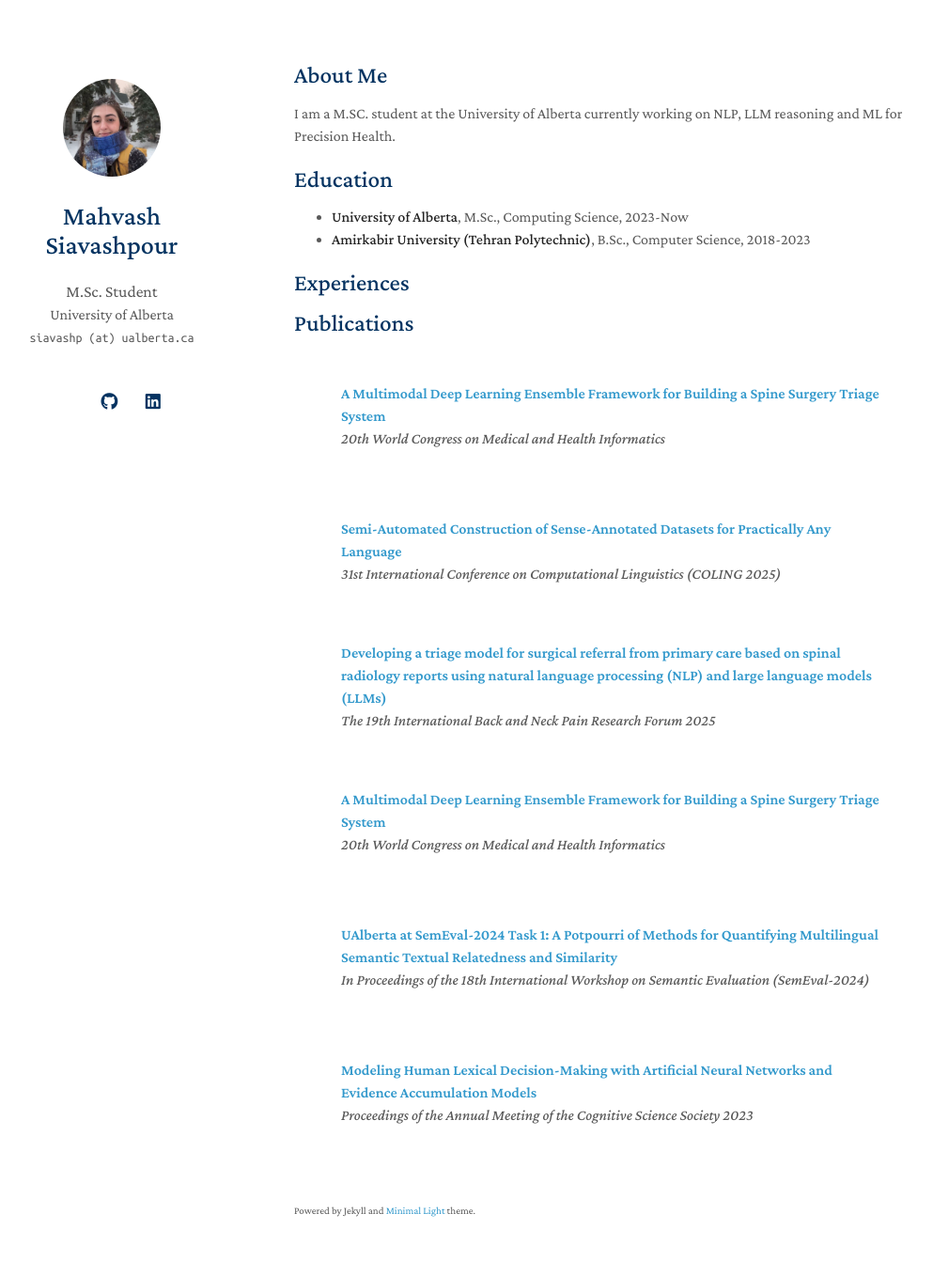
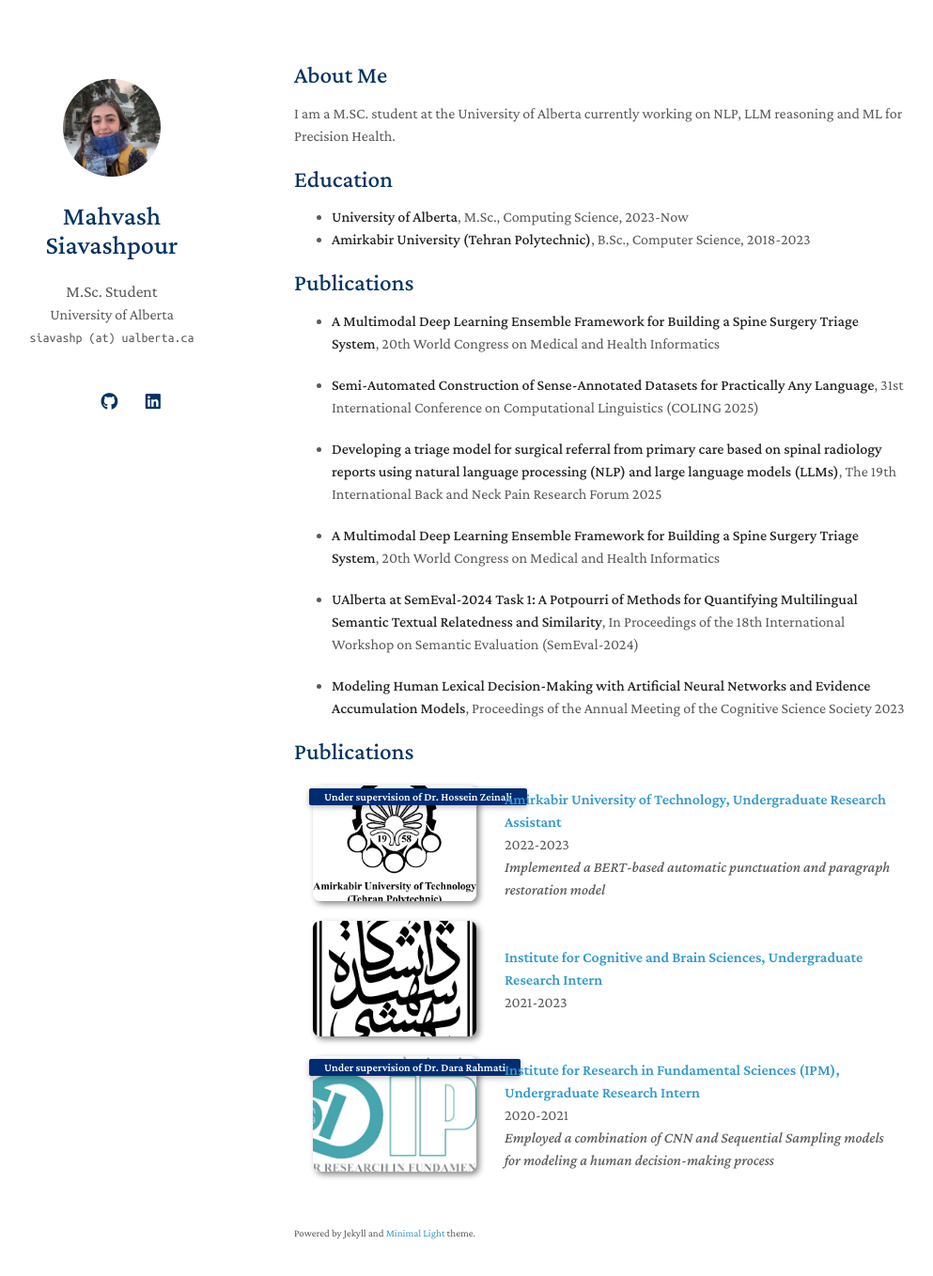
Before and after one commit to mahvash-siavashpour/mahvash-siavashpour.github.io, a Jekyll site: the page built from index.md, in a window 1280 px wide and 1393 px high. Shown: the top 1358 px of the window at 94% size, without its empty margins (157-1150 px from the left). Built offline with Jekyll 4.4.1, drawn with Linux system fonts in a browser that asks for light colours; a style sheet for code colours, icons or effects is not loaded; our own code applies the rules of GitHub Pages for plain Markdown files.

Commit message:
small changes

```diff
--- a/_data/publications.yml
+++ b/_data/publications.yml
@@ -1,30 +1,19 @@
 main:
 
-  - title: A Multimodal Deep Learning Ensemble Framework for Building a Spine Surgery Triage System
-    conference_short: MedInfo
-    conference: 20th World Congress on Medical and Health Informatics
-    authors:
+  - title: Amirkabir University of Technology, Undergraduate Research Assistant
+    conference_short: Under supervision of Dr. Hossein Zeinali
+    conference: Implemented a BERT-based automatic punctuation and paragraph restoration model
+    authors: 2022-2023
+    image: ./assets/img/Amirkabir.jpg
 
-  - title: Semi-Automated Construction of Sense-Annotated Datasets for Practically Any Language
-    conference_short: COLING 2025
-    conference: 31st International Conference on Computational Linguistics (COLING 2025)
-    authors:
+  - title: Institute for Cognitive and Brain Sciences, Undergraduate Research Intern
+    conference_short:
+    conference:
+    authors: 2021-2023
+    image: ./assets/img/Brain.jpg
 
-  - title: Developing a triage model for surgical referral from primary care based on spinal radiology reports using natural language processing (NLP) and large language models (LLMs)
-    conference: The 19th International Back and Neck Pain Research Forum 2025
-    authors:
-
-  - title: A Multimodal Deep Learning Ensemble Framework for Building a Spine Surgery Triage System
-    conference_short: MedInfo
-    conference: 20th World Congress on Medical and Health Informatics
-    authors:
-
-  - title: "UAlberta at SemEval-2024 Task 1: A Potpourri of Methods for Quantifying Multilingual Semantic Textual Relatedness and Similarity"
-    conference_short: MedInfoSemEval-2024
-    conference: In Proceedings of the 18th International Workshop on Semantic Evaluation (SemEval-2024)
-    authors:
-
-  - title: Modeling Human Lexical Decision-Making with Artificial Neural Networks and Evidence Accumulation Models
-    conference_short: CogSci 2023
-    conference: Proceedings of the Annual Meeting of the Cognitive Science Society 2023
-    authors:
+  - title: Institute for Research in Fundamental Sciences (IPM), Undergraduate Research Intern
+    conference_short: Under supervision of Dr. Dara Rahmati
+    conference: Employed a combination of CNN and Sequential Sampling models for modeling a human decision-making process
+    authors: 2020-2021
+    image: ./assets/img/IPM.jpg
--- a/index.md
+++ b/index.md
@@ -11,7 +11,19 @@ I am a M.SC. student at the University of Alberta currently working on NLP, LLM
 - **University of Alberta**, M.Sc., Computing Science, 2023-Now
 - **Amirkabir University (Tehran Polytechnic)**, B.Sc., Computer Science, 2018-2023
 
-## Experiences
+
+## Publications
+- **A Multimodal Deep Learning Ensemble Framework for Building a Spine Surgery Triage System**, 20th World Congress on Medical and Health Informatics
+
+- **Semi-Automated Construction of Sense-Annotated Datasets for Practically Any Language**, 31st International Conference on Computational Linguistics (COLING 2025)
+
+- **Developing a triage model for surgical referral from primary care based on spinal radiology reports using natural language processing (NLP) and large language models (LLMs)**, The 19th International Back and Neck Pain Research Forum 2025
+
+- **A Multimodal Deep Learning Ensemble Framework for Building a Spine Surgery Triage System**, 20th World Congress on Medical and Health Informatics
+
+- **UAlberta at SemEval-2024 Task 1: A Potpourri of Methods for Quantifying Multilingual Semantic Textual Relatedness and Similarity**, In Proceedings of the 18th International Workshop on Semantic Evaluation (SemEval-2024)
+
+- **Modeling Human Lexical Decision-Making with Artificial Neural Networks and Evidence Accumulation Models**, Proceedings of the Annual Meeting of the Cognitive Science Society 2023
 
 
 <!-- ## News
```
Also changed, not shown: assets/img/Amirkabir.jpg (added), assets/img/Brain.jpg (added), assets/img/IPM.jpg (added).
